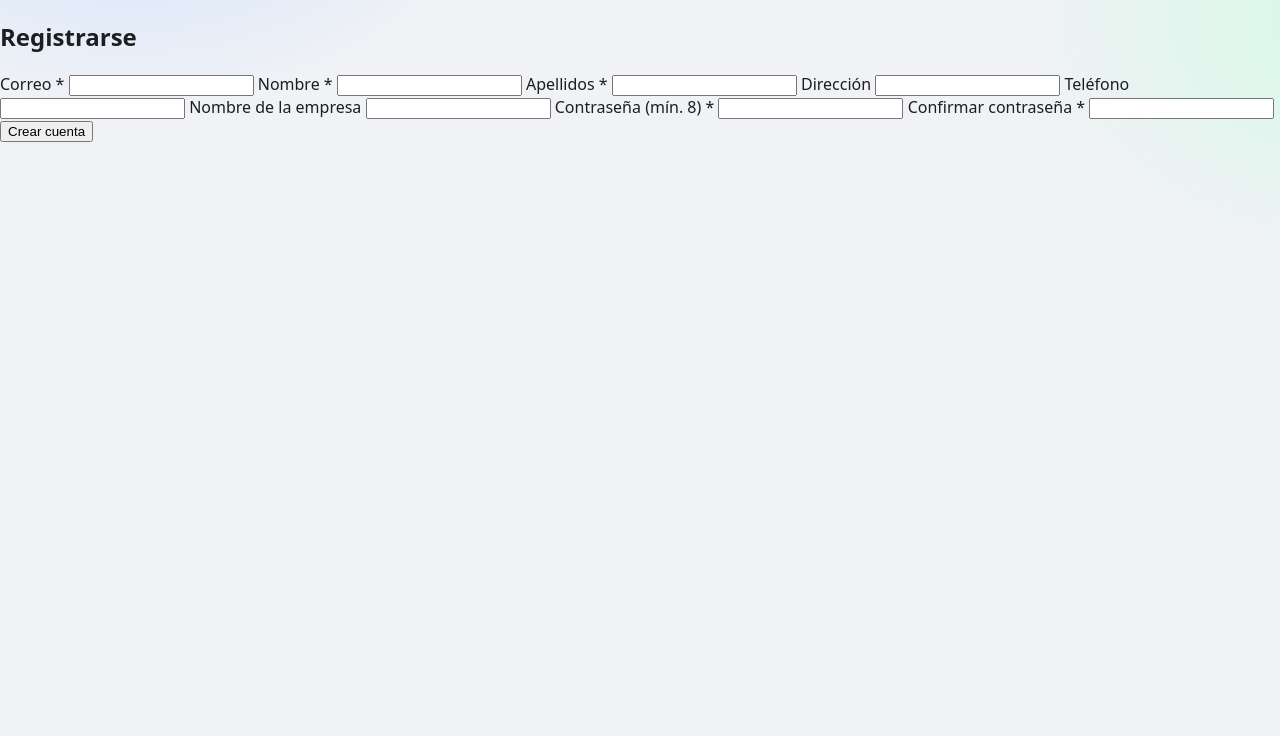
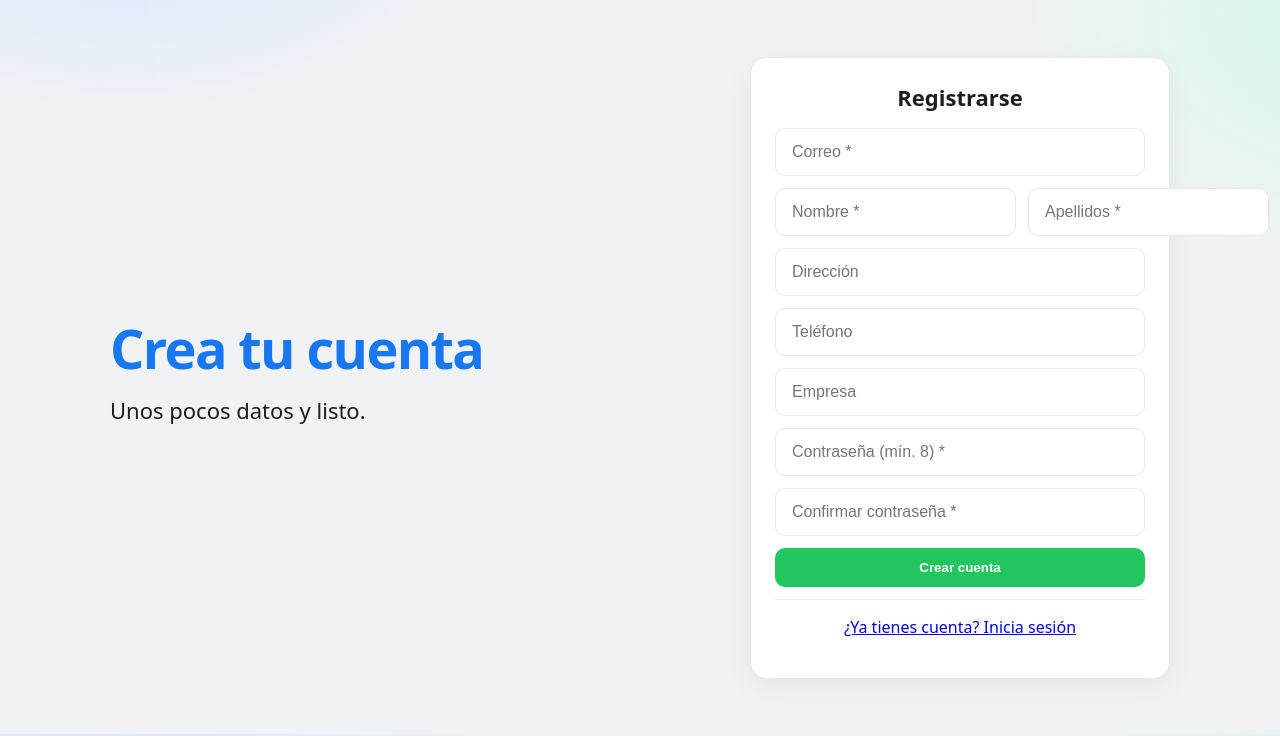
Before and after one commit to alfredit0o/vidrio-mexicano, a Flask app: page /register in a window 1280 px wide. Shown: the part 66-802 px from the top of the page. Before the commit the page ends 209 px from the top, so only its background shows below. Run offline with Flask 3, Linux system fonts and the light colour scheme.

Commit message:
Registro validado: email/teléfono únicos, checkbox políticas, menú dashboard

```diff
--- a/app.py
+++ b/app.py
@@ -1,7 +1,7 @@
-import os
-import sqlite3
+import os, re, sqlite3
 from flask import Flask, render_template, request, redirect, url_for, session, flash, g
 from werkzeug.security import generate_password_hash, check_password_hash
+from datetime import datetime
 
 app = Flask(__name__)
 app.secret_key = os.environ.get("SECRET_KEY", "dev-secret-change-this")
@@ -9,6 +9,7 @@ app.secret_key = os.environ.get("SECRET_KEY", "dev-secret-change-this")
 BASE_DIR = os.path.abspath(os.path.dirname(__file__))
 DB_PATH = os.path.join(BASE_DIR, "vidrio.db")
 
+# ---------- DB ----------
 def get_db():
     db = getattr(g, "_database", None)
     if db is None:
@@ -21,8 +22,14 @@ def init_db():
     db.execute("""
         CREATE TABLE IF NOT EXISTS users (
             id INTEGER PRIMARY KEY AUTOINCREMENT,
-            username TEXT UNIQUE NOT NULL,
-            password_hash TEXT NOT NULL
+            email TEXT UNIQUE NOT NULL,
+            password_hash TEXT NOT NULL,
+            first_name TEXT NOT NULL,
+            last_name TEXT NOT NULL,
+            address TEXT,
+            phone TEXT,
+            company TEXT,
+            created_at TEXT NOT NULL
         );
     """)
     db.commit()
@@ -33,77 +40,107 @@ def close_connection(exception):
     if db is not None:
         db.close()
 
+with app.app_context():
+    init_db()
 
-def create_user(username, password):
+# ---------- Helpers ----------
+EMAIL_RE = re.compile(r"^[^@\s]+@[^@\s]+\.[^@\s]+$")
+
+def create_user(email, password, first_name, last_name, address, phone, company):
     db = get_db()
     pw_hash = generate_password_hash(password)
     try:
-        db.execute("INSERT INTO users (username, password_hash) VALUES (?, ?)", (username, pw_hash))
+        db.execute("""
+            INSERT INTO users (email, password_hash, first_name, last_name, address, phone, company, created_at)
+            VALUES (?, ?, ?, ?, ?, ?, ?, ?)
+        """, (email, pw_hash, first_name, last_name, address, phone, company, datetime.utcnow().isoformat()))
         db.commit()
         return True
     except sqlite3.IntegrityError:
+        # email duplicado
         return False
 
-def authenticate(username, password):
+def authenticate(email, password):
     db = get_db()
-    row = db.execute("SELECT * FROM users WHERE username = ?", (username,)).fetchone()
-    if not row:
-        return False
-    return check_password_hash(row["password_hash"], password)
+    row = db.execute("SELECT * FROM users WHERE email = ?", (email,)).fetchone()
+    return bool(row and check_password_hash(row["password_hash"], password))
 
 def get_current_user():
-    return session.get("user")
+    return session.get("user_email")
 
+# ---------- Rutas ----------
 @app.route("/")
 def root():
-    if get_current_user():
-        return redirect(url_for("dashboard"))
-    return redirect(url_for("login"))
+    return redirect(url_for("dashboard" if get_current_user() else "login"))
 
 @app.route("/register", methods=["GET", "POST"])
 def register():
     if request.method == "POST":
-        username = request.form["username"].strip()
-        password = request.form["password"]
-        if not username or not password:
-            flash("Ingresa usuario y contraseña.", "warning")
+        email       = request.form.get("email","").strip().lower()
+        password    = request.form.get("password","")
+        confirm     = request.form.get("confirm","")
+        first_name  = request.form.get("first_name","").strip()
+        last_name   = request.form.get("last_name","").strip()
+        address     = request.form.get("address","").strip()
+        phone       = request.form.get("phone","").strip()
+        company     = request.form.get("company","").strip()
+
+        # Validaciones básicas
+        if not (email and password and confirm and first_name and last_name):
+            flash("Completa los campos obligatorios (*).", "warning")
             return redirect(url_for("register"))
-        ok = create_user(username, password)
+        if not EMAIL_RE.match(email):
+            flash("Correo inválido.", "danger")
+            return redirect(url_for("register"))
+        if password != confirm:
+            flash("Las contraseñas no coinciden.", "danger")
+            return redirect(url_for("register"))
+        if len(password) < 8:
+            flash("La contraseña debe tener al menos 8 caracteres.", "warning")
+            return redirect(url_for("register"))
+
+        ok = create_user(email, password, first_name, last_name, address, phone, company)
         if ok:
-            flash("Usuario creado. Ya puedes iniciar sesión.", "success")
+            flash("Cuenta creada. Inicia sesión.", "success")
             return redirect(url_for("login"))
         else:
-            flash("El usuario ya existe. Elige otro.", "danger")
+            flash("Ese correo ya está registrado.", "danger")
             return redirect(url_for("register"))
+
     return render_template("register.html")
 
 @app.route("/login", methods=["GET", "POST"])
 def login():
     if request.method == "POST":
-        username = request.form["username"].strip()
-        password = request.form["password"]
-        if authenticate(username, password):
-            session["user"] = username
+        email    = request.form.get("email","").strip().lower()
+        password = request.form.get("password","")
+        if authenticate(email, password):
+            session["user_email"] = email
             flash("Has iniciado sesión.", "success")
             return redirect(url_for("dashboard"))
         else:
-            flash("Usuario o contraseña incorrectos.", "danger")
+            flash("Correo o contraseña incorrectos.", "danger")
             return redirect(url_for("login"))
     return render_template("login.html")
 
 @app.route("/logout")
 def logout():
-    session.pop("user", None)
+    session.pop("user_email", None)
     flash("Sesión cerrada.", "info")
     return redirect(url_for("login"))
 
 @app.route("/dashboard")
 def dashboard():
-    user = get_current_user()
-    if not user:
+    user_email = get_current_user()
+    if not user_email:
         flash("Acceso no autorizado. Inicia sesión.", "warning")
         return redirect(url_for("login"))
-    return render_template("dashboard.html", user=user)
+
+    # Cargar datos básicos del usuario para mostrarlos
+    db = get_db()
+    u = db.execute("SELECT first_name, last_name, company FROM users WHERE email = ?", (user_email,)).fetchone()
+    full_name = f"{u['first_name']} {u['last_name']}" if u else user_email
+    return render_template("dashboard.html", user=full_name)
 
 if __name__ == "__main__":
-    app.run(host="0.0.0.0", port=int(os.environ.get("PORT", 5000)), debug=True)
+    app.run(host="0.0.0.0", port=int(os.environ.get("PORT", 5020)), debug=True)
--- a/templates/dashboard.html
+++ b/templates/dashboard.html
@@ -2,4 +2,5 @@
 {% block content %}
   <h2>Dashboard</h2>
   <p>Hola, {{ user }}. Esta es una página protegida.</p>
+  <p>Puedes desplegar mejoras: cambiar la DB a Postgres, agregar roles, OAuth, etc.</p>
 {% endblock %}
--- a/templates/register.html
+++ b/templates/register.html
@@ -1,31 +1,34 @@
 {% extends "base.html" %}
 {% block content %}
-  <h2>Registrarse</h2>
-  <form method="post">
-    <label>Correo *</label>
-    <input name="email" type="email" required>
+<section class="shell">
+  <div class="grid">
+    <div class="hero">
+      <h1>Crea tu cuenta</h1>
+      <p>Unos pocos datos y listo.</p>
+    </div>
 
-    <label>Nombre *</label>
-    <input name="first_name" required>
+    <div class="card">
+      <h2 class="center">Registrarse</h2>
+      <form class="form" method="post">
+        <input class="input" name="email" type="email" placeholder="Correo *" required>
 
-    <label>Apellidos *</label>
-    <input name="last_name" required>
+        <div class="row">
+          <input class="input" name="first_name" placeholder="Nombre *" required>
+          <input class="input" name="last_name" placeholder="Apellidos *" required>
+        </div>
 
-    <label>Dirección</label>
-    <input name="address">
+        <input class="input" name="address" placeholder="Dirección">
+        <input class="input" name="phone" placeholder="Teléfono">
+        <input class="input" name="company" placeholder="Empresa">
 
-    <label>Teléfono</label>
-    <input name="phone">
+        <input class="input" name="password" type="password" placeholder="Contraseña (mín. 8) *" required>
+        <input class="input" name="confirm" type="password" placeholder="Confirmar contraseña *" required>
 
-    <label>Nombre de la empresa</label>
-    <input name="company">
-
-    <label>Contraseña (mín. 8) *</label>
-    <input name="password" type="password" required>
-
-    <label>Confirmar contraseña *</label>
-    <input name="confirm" type="password" required>
-
-    <button type="submit">Crear cuenta</button>
-  </form>
+        <button class="btn btn-green" type="submit">Crear cuenta</button>
+      </form>
+      <div class="divider"></div>
+      <p class="center"><a href="{{ url_for('login') }}">¿Ya tienes cuenta? Inicia sesión</a></p>
+    </div>
+  </div>
+</section>
 {% endblock %}
```
